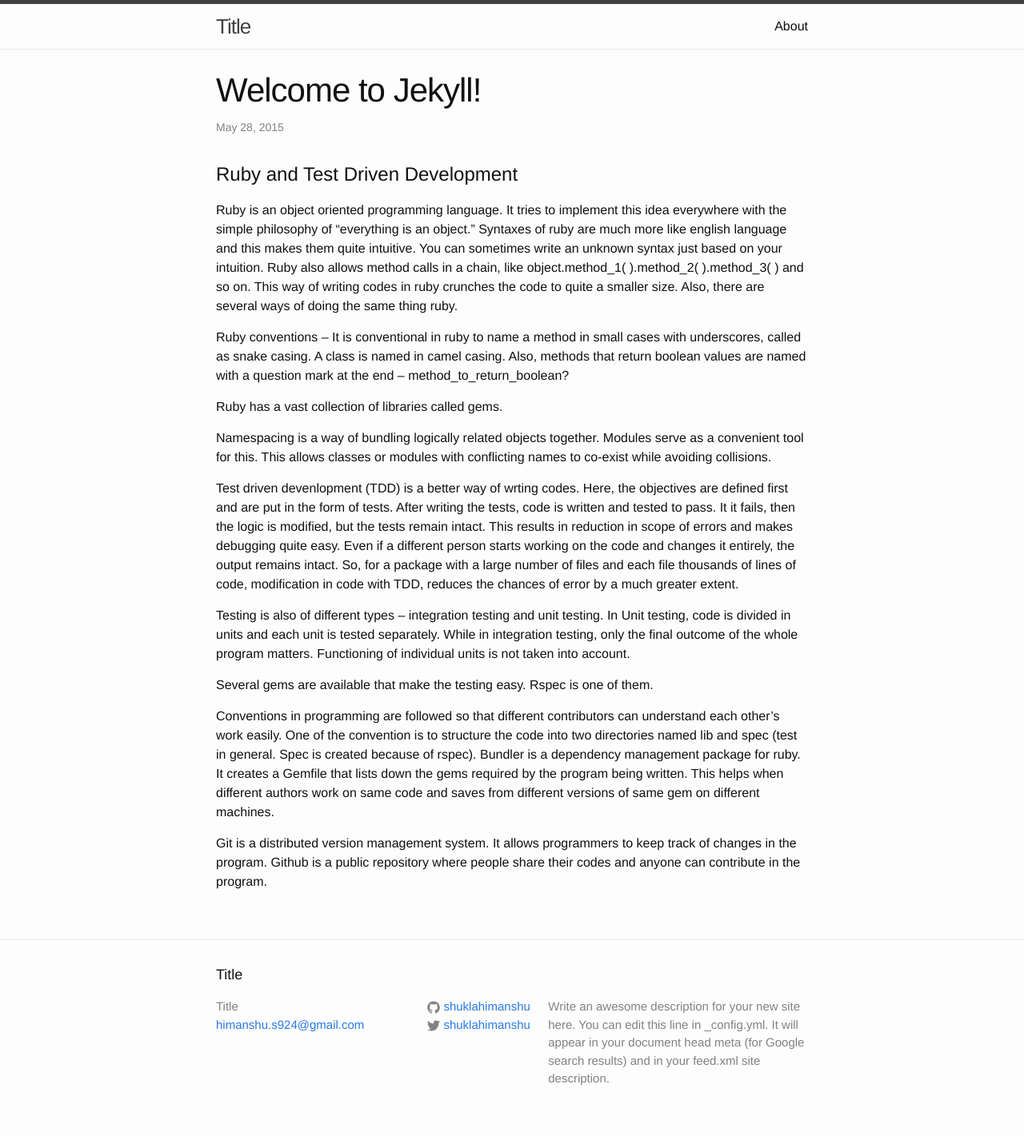
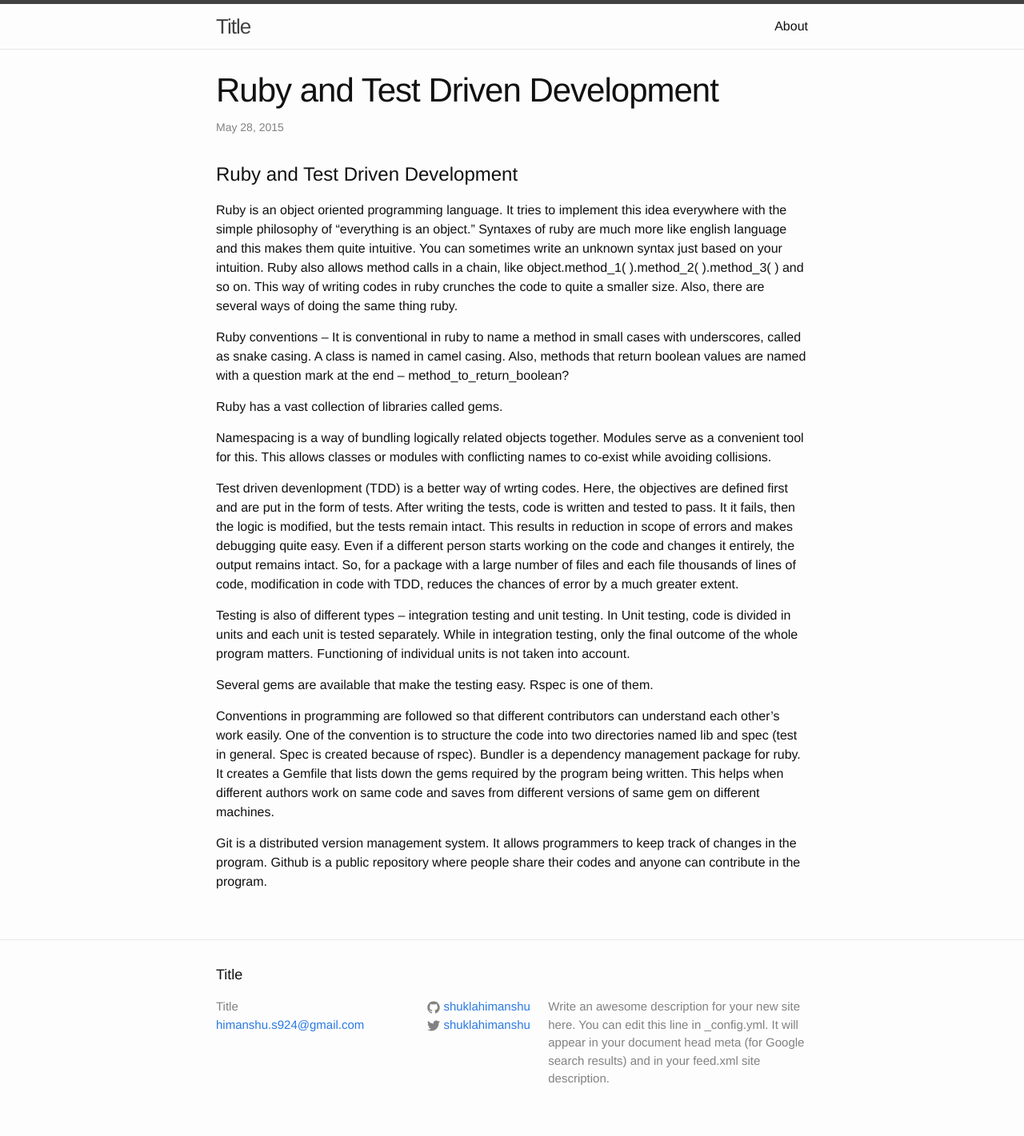
Before and after one commit to shuklahimanshu/shuklahimanshu.github.io, a Jekyll site: the page built from _posts/2015-05-28-Ruby-and-TDD.markdown, in a window 1280 px wide. Shown: the whole page at 80% size. Built offline with Jekyll 4.4.1, drawn with Linux system fonts in a browser that asks for light colours.

Commit message:
[Himanshu] Renamed first post

```diff
--- a/_posts/2015-05-28-Ruby-and-TDD.markdown
+++ b/_posts/2015-05-28-Ruby-and-TDD.markdown
@@ -1,6 +1,6 @@
 ---
 layout: post
-title:  "Welcome to Jekyll!"
+title:  "Ruby and Test Driven Development"
 date:   2015-05-28 19:18:58
 categories: jekyll update
 ---
```
